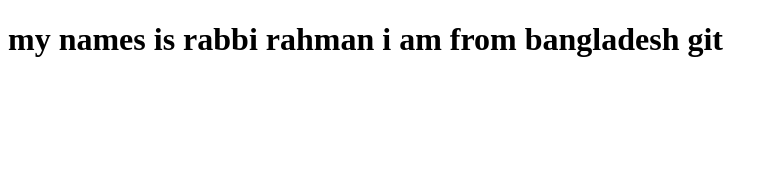
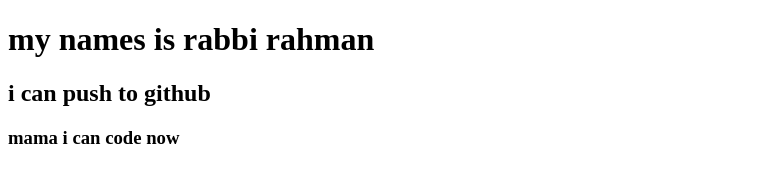
Before and after one commit to rabbi-rahman/my-second-repo, a plain HTML site: page index.html in a window 1280 px wide. Shown: the whole page, without its empty margins (0-778 px from the left). Drawn offline with Linux system fonts and the light colour scheme.

Commit message:
new data

```diff
--- a/index.html
+++ b/index.html
@@ -7,7 +7,9 @@
 </head>
 <body>
 
-     <h1> my names is rabbi rahman i am from bangladesh git</h1>
+     <h1> my names is rabbi rahman </h1>
+      <h2>i can push to github </h2>
+      <h3>mama i can code now  </h3>
 
 </body>
 </html>
```
